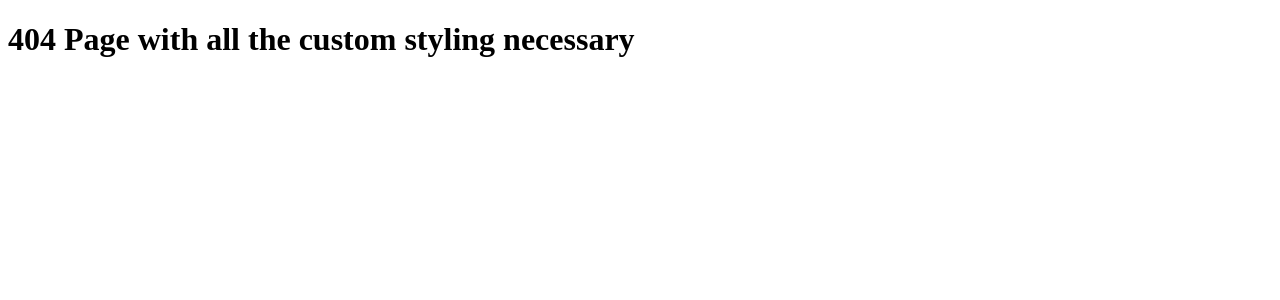
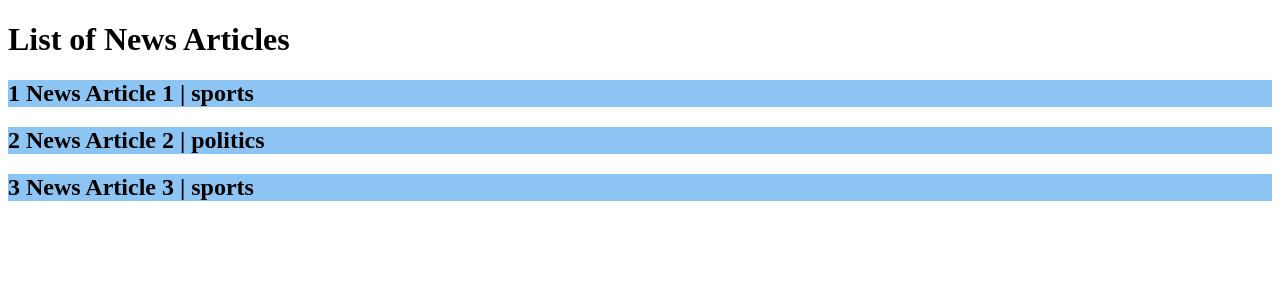
Before and after one commit to NajibBelhadj/nextJS, a Next.js app: page /news in a window 1280 px wide. Before the commit this address had no page. Shown: the top 300 px of the page. Built offline with nearby package versions, Linux system fonts and the light colour scheme; data requests are answered from the project's data file.

Commit message:
SSR with getServerSideProps

```diff
--- a/db.json
+++ b/db.json
@@ -1,4 +1,24 @@
 {
+  "news": [
+    {
+      "id": 1,
+      "title": "News Article 1",
+      "description": "Description 1",
+      "category": "sports"
+    },
+    {
+      "id": 2,
+      "title": "News Article 2",
+      "description": "Description 2",
+      "category": "politics"
+    },
+    {
+      "id": 3,
+      "title": "News Article 3",
+      "description": "Description 3",
+      "category": "sports"
+    }
+  ],
   "products": [
     {
       "id": 1,
--- a/pages/index.js
+++ b/pages/index.js
@@ -25,6 +25,9 @@ export default function Home() {
                 <Link href="/posts">Posts</Link>
             </div>
             <div>
+                <Link href="/news">News</Link>
+            </div>
+            <div>
                 <button onClick={handleClick}>
                     Place Order
                 </button>
--- /dev/null
+++ b/pages/news/index.js
@@ -0,0 +1,32 @@
+import React from 'react'
+
+export default function NewsLists({ articles }) {
+    return (
+        <>
+            <h1>List of News Articles</h1>
+            {
+                articles.map(article => {
+                    return (
+                        <div key={article.id} style={{ backgroundColor: "rgba(12, 131, 229, 0.47)" }}>
+                            <h2> {article.id} {article.title} | {article.category} </h2>
+                        </div>
+                    )
+                })
+            }
+        </>
+    )
+}
+
+export async function getServerSideProps() {
+    try {
+        const res = await fetch("http://localhost:4000/news");
+        const data = await res.json();
+        return {
+            props: {
+                articles: data
+            }
+        }
+    } catch (error) {
+        console.log(error);
+    }
+}
```
